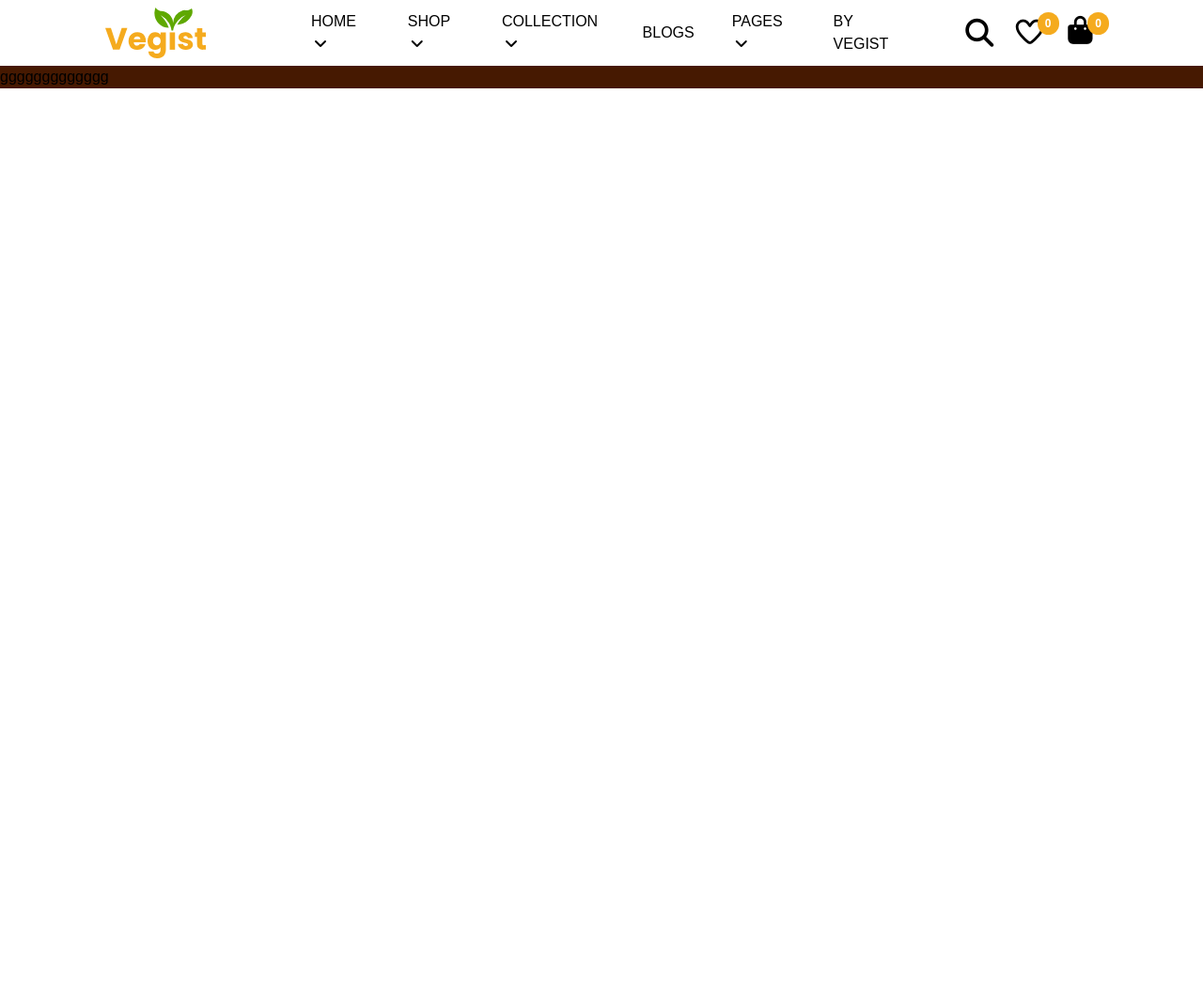
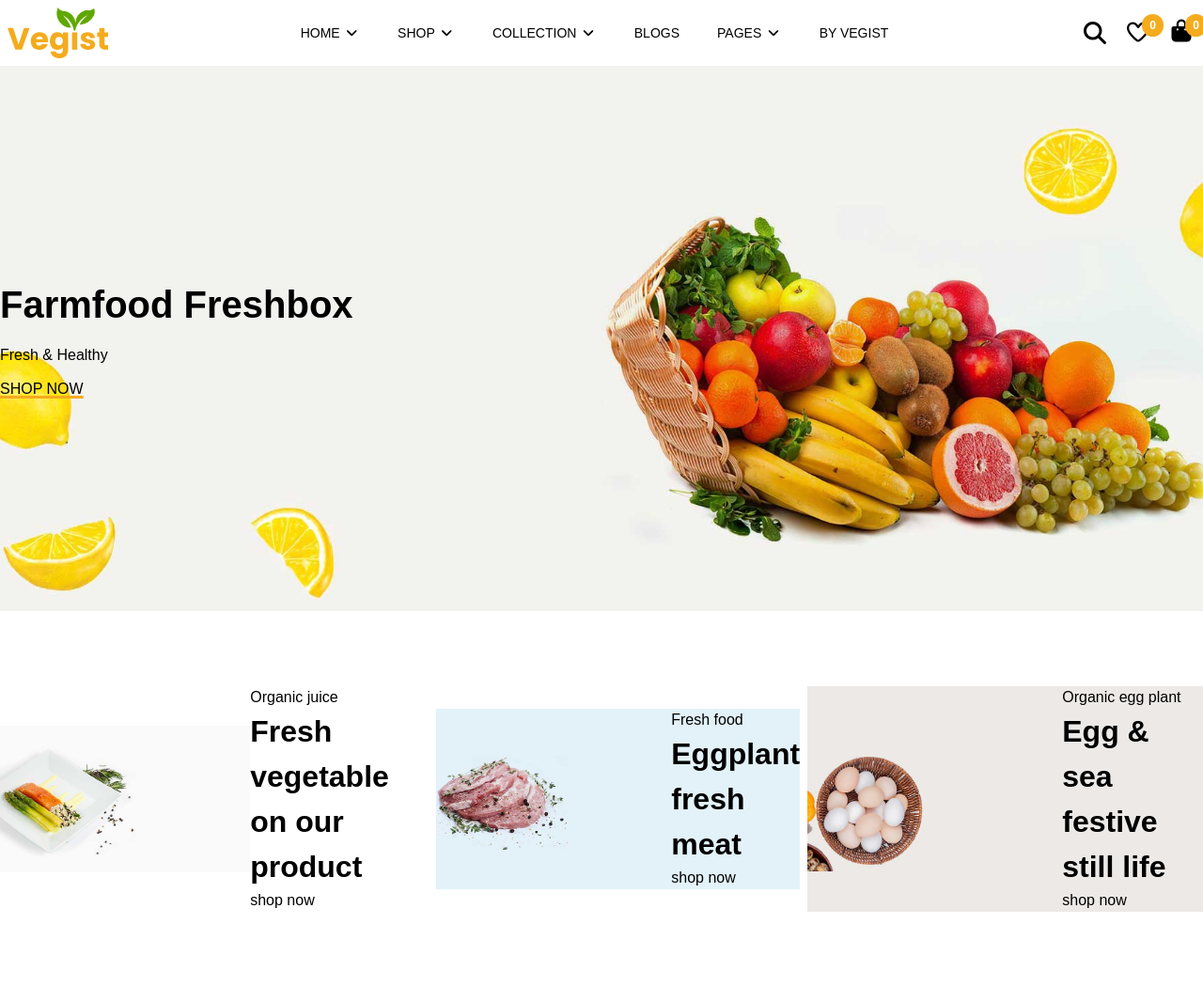
Before and after one commit to DuhaHaded/project1, a website: page index.html in a window 1280 px wide. Shown: the whole page at 94% size. Before the commit the page ends 800 px from the top, so only its background shows below. Drawn offline with Linux system fonts and the light colour scheme.

Commit message:
create header section

```diff
--- a/assets/css/input.css
+++ b/assets/css/input.css
@@ -45,7 +45,9 @@ font-size: 1.5rem;}
 @utility row{
     @apply flex flex-row items-center gap-2;
 }
-
+@utility col{
+    @apply flex flex-col ;
+}
 @utility circle{
     @apply rounded-full px-2 py-1;
 }
--- a/index.html
+++ b/index.html
@@ -15,18 +15,24 @@
   </head>
   <body>
     <!--header-->
-    <header class="sticky top-0">
-      <div class="container mx-auto px-28">
+    <header class="sticky top-0 px-8 lg:px-2 ">
+      <div class="   mx-auto  max-w-7xl  ">
+        <div class="row  py-2 gap-16 justify-between">
 
-        <div class="flex justify-between py-2 gap-16">
-          <div class="row gap-28">
+           <div class="menu  md:hidden"> <i class="fa-solid fa-bars-staggered "></i></div>
+
+
             <img
               src="./assets/imgs/header/logo-1.svg"
               alt=""
               width="107"
               height="54"
+              "
             />
-            <ul class="flex items-center gap-10 uppercase">
+
+
+            <nav class="  uppercase hidden md:block text-sm">
+            <ul  class="row gap-10 text-sm ">
               <li class="hover:text-primary">
                 <a href="#">home</a> <i class="fa-solid fa-angle-down"></i>
               </li>
@@ -34,7 +40,8 @@
                 <a href="#">shop</a> <i class="fa-solid fa-angle-down"></i>
               </li>
               <li class="hover:text-primary">
-                <a href="#">collection</a> <i class="fa-solid fa-angle-down"></i>
+                <a href="#">collection</a>
+                <i class="fa-solid fa-angle-down"></i>
               </li>
               <li class="hover:text-primary"><a href="#">blogs</a></li>
               <li class="hover:text-primary">
@@ -42,18 +49,19 @@
               </li>
               <li class="hover:text-primary"><a href="#">by vegist</a></li>
             </ul>
-          </div>
-          <div class="row gap-4 text-3xl font-thin">
+            </nav>
+
+          <div class="row gap-4 text-2xl  ">
             <i class="fa-solid fa-magnifying-glass"></i>
 
-            <div class="relative">
+            <div class="relative hidden md:block">
               <span
                 class="absolute top-[-4px] right-[-12px] font-bold circle bg-primary text-xs text-onbutton"
               >
                 0</span
-              ><i class="fa-regular fa-heart"></i>
+              ><i class="fa-regular fa-heart "></i>
             </div>
-            <div class="relative">
+            <div class="relative hidden md:block">
               <span
                 class="absolute top-[-4px] right-[-12px] font-bold circle bg-primary text-xs text-onbutton"
               >
@@ -69,12 +77,63 @@
     <main>
       <!--hero-->
       <section
-        class="bg-[url('./../imgs/hero/bghero.jpg')] bg-cover bg-no-repeat"
+        class="bg-[url('./../imgs/hero/bghero.jpg')] bg-cover bg-no-repeat bg-center py-32"
       >
-        <div class="container bg-amber-950">
-          ggggggggggggg
+        <div class="container py-24">
+          <h1 class="capitalize">farmfood freshbox</h1>
+          <p class="capitalize py-3">fresh & healthy</p>
+          <a
+            href="#"
+            class="uppercase underline decoration-[3px] decoration-primary"
+            >shop now</a
+          >
+        </div>
+      </section >
+
+      <section  class="py-20">
+        <div class="row">
+          <div class="row  gap-0 ">
+            <div >
+              <img
+                src="./assets/imgs/public/freshvegatable.jpg"
+                alt="fresh vegatable"
+              />
+            </div>
+            <div >
+              <p>Organic juice</p>
+              <h2>Fresh vegetable on our product</h2>
+              <a href="#">shop now</a>
+            </div>
+          </div>
+          <div class="row gap-0  bg-[#E3F2F9]">
+            <div class="flex justify-center">
+              <img
+                src="./assets/imgs/public/eggplantfreshmeat.jpg"
+                alt="egg plant fresh meat"
+              />
+            </div>
+            <div >
+              <p>Fresh food</p>
+              <h2>Eggplant fresh meat</h2>
+              <a href="#">shop now</a>
+            </div>
+          </div>
+          <div class="row bg-[#ede9e6] ">
+            <div>
+              <img
+                src="./assets/imgs/public/egg.jpg"
+                alt="Organic egg plant"  />
+            </div>
+            <div>
+              <p>Organic egg plant</p>
+              <h2>Egg & sea festive still life</h2>
+              <a href="#">shop now</a>
+            </div>
+          </div>
         </div>
       </section>
+
+
     </main>
   </body>
 </html>
```
Also changed, not shown: assets/css/output.css, assets/imgs/logo.png (added), assets/imgs/public/egg.jpg (added), assets/imgs/public/eggplantfreshmeat.jpg (added), assets/imgs/public/freshvegatable.jpg (added).
